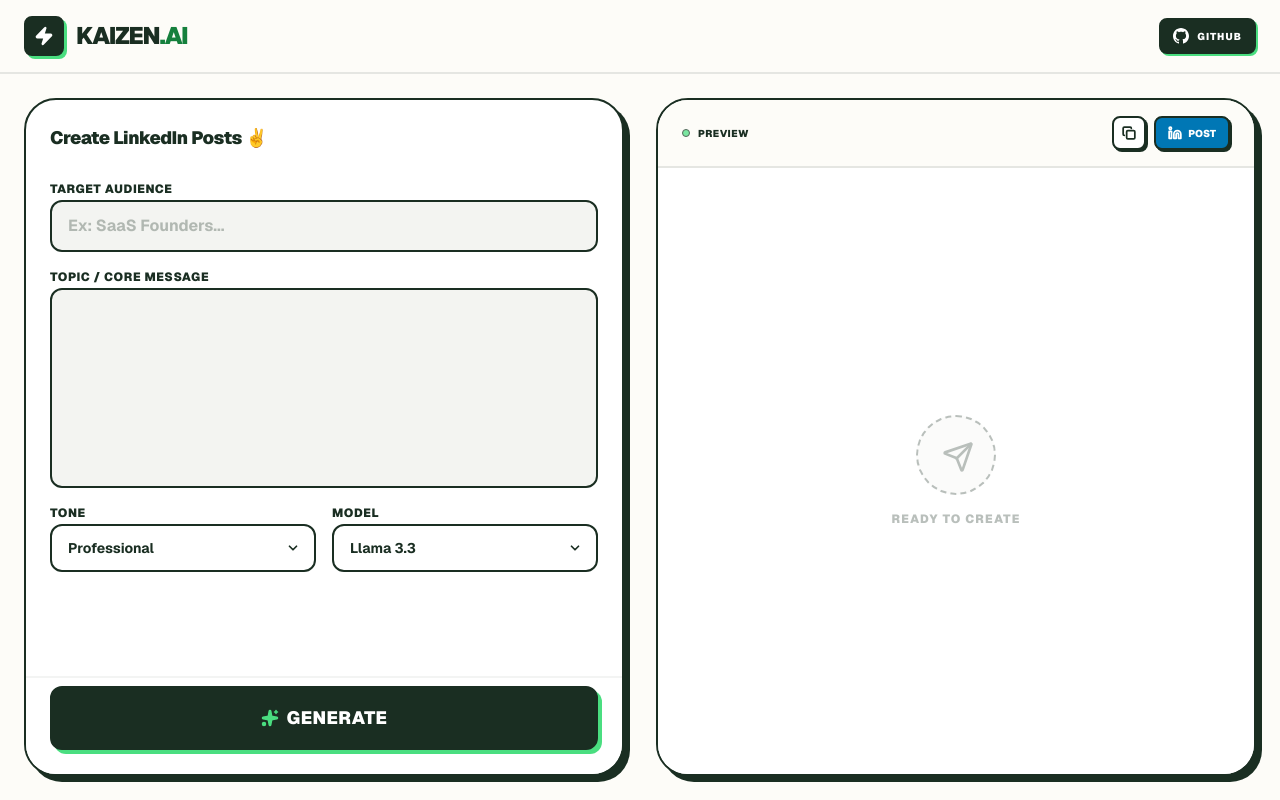
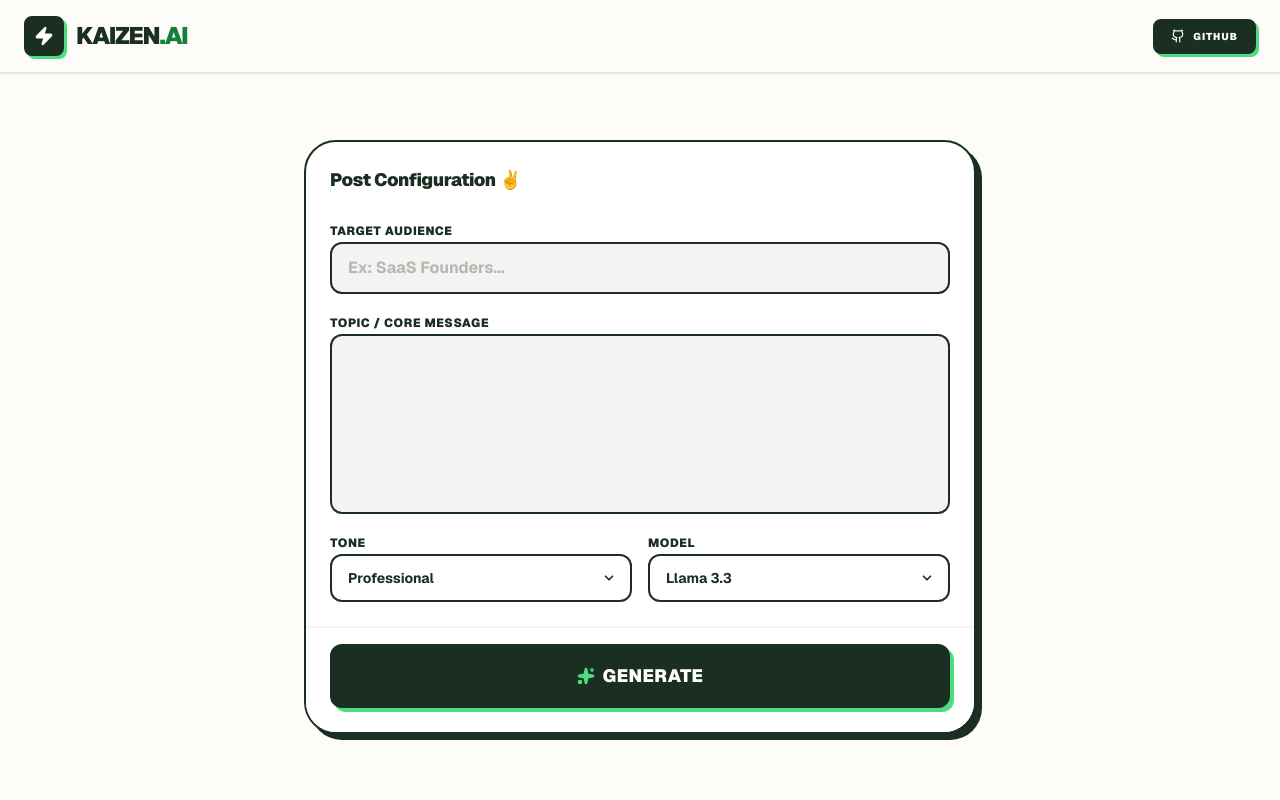
Before and after one commit to StarDust130/kaizen_ai, a Next.js app: page / in a window 1280 px wide. Built offline with nearby package versions, Linux system fonts and the light colour scheme.

Commit message:
Refactor POST request handling in route.ts and enhance validation logic in page.tsx for improved user input handling and error feedback

```diff
--- a/app/page.tsx
+++ b/app/page.tsx
@@ -1,6 +1,6 @@
 "use client";
 
-import { useState, useEffect, useRef } from "react";
+import { useState, useEffect } from "react";
 import { motion, AnimatePresence } from "framer-motion";
 import {
   Zap,
@@ -12,7 +12,9 @@ import {
   Wand2,
   Send,
   ChevronDown,
-  Check,
+  Github,
+  Ban,
+  ShieldAlert,
 } from "lucide-react";
 import toast, { Toaster } from "react-hot-toast";
 
@@ -28,7 +30,54 @@ export default function KaizenAI() {
     model: "llama-3.3-70b-versatile",
   });
 
-  // 🧠 1. Typewriter Animation Logic
+  const [hasStarted, setHasStarted] = useState(false);
+
+  // 🛡️ INTELLIGENT VALIDATION (No AI)
+  const validateField = (text: string) => {
+    const input = text.toLowerCase().trim();
+
+    // 1. Length Check
+    if (input.length < 3) return "too_short";
+
+    // 2. Gibberish Guard (Allows "SaaS", "AI", but blocks "wowwo")
+    const uniqueChars = new Set(input.replace(/[^a-z]/g, "")).size;
+    if (input.length > 5 && uniqueChars < 3) return "gibberish";
+    if (/(.)\1{3,}/.test(input)) return "gibberish"; // Blocks "aaaaa"
+
+    // 3. Strict Irrelevant Guard (Only block NON-LinkedIn stuff)
+    const forbiddenTriggers = [
+      "ignore previous",
+      "system prompt",
+      "jailbreak",
+      "act as",
+      "write code",
+      "python",
+      "javascript",
+      "console.log",
+      "html css",
+      "recipe for",
+      "weather in",
+      "solve 2+",
+      "calculate",
+      "bomb",
+      "suicide",
+      "kill",
+    ];
+
+    if (forbiddenTriggers.some((trigger) => input.includes(trigger))) {
+      return "irrelevant";
+    }
+
+    // 4. Profanity Guard
+    const badWords = ["fuck", "shit", "bitch", "asshole", "scam", "crap"];
+    if (badWords.some((word) => input.includes(word))) {
+      return "profanity";
+    }
+
+    return "safe";
+  };
+
+  // 🧠 1. Typewriter Animation
   useEffect(() => {
     if (output && !loading) {
       let i = 0;
@@ -37,7 +86,7 @@ export default function KaizenAI() {
         setStreamedText((prev) => output.slice(0, i + 1));
         i++;
         if (i >= output.length) clearInterval(interval);
-      }, 5); // Speed of typing
+      }, 5);
       return () => clearInterval(interval);
     } else if (loading) {
       setStreamedText("");
@@ -47,7 +96,10 @@ export default function KaizenAI() {
   // 🧠 2. Smart Autocomplete
   useEffect(() => {
     const timer = setTimeout(async () => {
-      if (formData.topic.length > 8 && !formData.topic.endsWith(" ")) {
+      if (
+        formData.topic.length > 8 &&
+        validateField(formData.topic) === "safe"
+      ) {
         try {
           const res = await fetch("/api/suggest", {
             method: "POST",
@@ -74,9 +126,63 @@ export default function KaizenAI() {
   };
 
   const handleGenerate = async () => {
-    if (!formData.topic) return toast.error("Please enter a topic first.");
+    if (!formData.audience.trim()) return toast.error("Who is this for?");
+    if (!formData.topic.trim()) return toast.error("Please enter a topic.");
+
+    // Validate Topic
+    const topicStatus = validateField(formData.topic);
+    if (topicStatus === "gibberish" || topicStatus === "too_short") {
+      toast("Please type a real topic (e.g., 'SaaS Growth').", {
+        icon: "🤔",
+        style: {
+          border: "2px solid #eab308",
+          color: "#f4f9f6",
+          fontWeight: "bold",
+        },
+      });
+      return;
+    }
+    if (topicStatus === "profanity") {
+      toast("Bad words are not allowed.", {
+        icon: <Ban className="text-red-500" />,
+        style: {
+          border: "2px solid #ef4444",
+          color: "#fbfdfc",
+          fontWeight: "bold",
+        },
+      });
+      return;
+    }
+    if (topicStatus === "irrelevant") {
+      toast("I only write LinkedIn posts. No code or recipes!", {
+        icon: <ShieldAlert className="text-yellow-500" />,
+        style: {
+          border: "2px solid #eab308",
+          color: "#f9f9f9",
+          fontWeight: "bold",
+        },
+      });
+      return;
+    }
+
+    // Validate Audience
+    const audienceStatus = validateField(formData.audience);
+    if (audienceStatus !== "safe") {
+      toast("Invalid Audience input.", {
+        icon: <ShieldAlert className="text-yellow-500" />,
+        style: {
+          border: "2px solid #eab308",
+          color: "#f1f6f3",
+          fontWeight: "bold",
+        },
+      });
+      return;
+    }
+
     setLoading(true);
+    setHasStarted(true);
     setSuggestion("");
+
     try {
       const res = await fetch("/api/generate", {
         method: "POST",
@@ -96,7 +202,7 @@ export default function KaizenAI() {
   const handleEdit = async (action: "shorten" | "refine" | "retry") => {
     if (!output) return;
     setLoading(true);
-    const toastId = toast.loading("AI is working...");
+    const toastId = toast.loading("AI is refining...");
     try {
       const res = await fetch("/api/edit", {
         method: "POST",
@@ -118,7 +224,6 @@ export default function KaizenAI() {
   };
 
   return (
-    // 🟢 LAYOUT FIX: h-screen + overflow-hidden prevents body scroll
     <div className="h-screen bg-[#FDFCF8] text-[#1A2E22] font-sans selection:bg-[#4ADE80] selection:text-[#064E3B] flex flex-col font-medium overflow-hidden">
       <Toaster
         position="top-center"
@@ -131,7 +236,7 @@ export default function KaizenAI() {
         }}
       />
 
-      {/* HEADER (Fixed) */}
+      {/* HEADER */}
       <nav className="shrink-0 border-b-2 border-[#1A2E22]/10 px-6 py-4 bg-[#FDFCF8] z-50">
         <div className="max-w-7xl mx-auto flex justify-between items-center">
           <div className="flex items-center gap-3">
@@ -146,31 +251,40 @@ export default function KaizenAI() {
             <a
               href="https://github.com/StarDust130/kaizen_ai"
               target="_blank"
-              rel="noopener noreferrer"
-              className="flex items-center gap-2 px-3 py-2 bg-[#1A2E22] text-white rounded-lg border-2 border-[#1A2E22] shadow-[2px_2px_0px_#4ADE80] hover:shadow-none hover:translate-x-[1px] hover:translate-y-[1px] transition-all"
+              rel="noreferrer"
+              className="flex items-center gap-2 px-4 py-2 bg-[#1A2E22] text-white rounded-lg border-2 border-[#1A2E22] shadow-[3px_3px_0px_#4ADE80] hover:translate-x-[1px] hover:translate-y-[1px] hover:shadow-none transition-all cursor-pointer"
             >
-              <svg className="w-4 h-4" fill="currentColor" viewBox="0 0 24 24">
-                <path d="M12 0c-6.626 0-12 5.373-12 12 0 5.302 3.438 9.8 8.207 11.387.599.111.793-.261.793-.577v-2.234c-3.338.726-4.033-1.416-4.033-1.416-.546-1.387-1.333-1.756-1.333-1.756-1.089-.745.083-.729.083-.729 1.205.084 1.839 1.237 1.839 1.237 1.07 1.834 2.807 1.304 3.492.997.107-.775.418-1.305.762-1.604-2.665-.305-5.467-1.334-5.467-5.931 0-1.311.469-2.381 1.236-3.221-.124-.303-.535-1.524.117-3.176 0 0 1.008-.322 3.301 1.23.957-.266 1.983-.399 3.003-.404 1.02.005 2.047.138 3.006.404 2.291-1.552 3.297-1.23 3.297-1.23.653 1.653.242 2.874.118 3.176.77.84 1.235 1.911 1.235 3.221 0 4.609-2.807 5.624-5.479 5.921.43.372.823 1.102.823 2.222v 3.293c0 .319.192.694.801.576 4.765-1.589 8.199-6.086 8.199-11.386 0-6.627-5.373-12-12-12z" />
-              </svg>
-              GitHub
+              <Github size={14} />
+              <span>GitHub</span>
             </a>
           </div>
         </div>
       </nav>
 
-      {/* MAIN CONTENT (Split View) */}
-      <main className="flex-1 max-w-7xl mx-auto w-full p-4 lg:p-6 grid grid-cols-1 lg:grid-cols-2 gap-6 lg:gap-8 overflow-hidden">
-        {/* 👈 LEFT: CONTROL CARD (Scrollable if needed, but fixed container) */}
-        <div className="h-full bg-white rounded-[2rem] border-2 border-[#1A2E22] shadow-[6px_6px_0px_#1A2E22] flex flex-col overflow-hidden">
+      {/* MAIN CONTENT AREA */}
+      <main
+        className={`flex-1 w-full p-4 lg:p-6 transition-all duration-700 ease-[cubic-bezier(0.25,0.8,0.25,1)] ${
+          hasStarted
+            ? "max-w-7xl mx-auto grid grid-cols-1 lg:grid-cols-2 gap-6 lg:gap-8 overflow-hidden"
+            : "flex items-center justify-center"
+        }`}
+      >
+        {/* 👈 LEFT: CONFIGURATION */}
+        <motion.div
+          layout
+          transition={{ type: "spring", stiffness: 350, damping: 30 }}
+          className={`bg-white rounded-[2rem] border-2 border-[#1A2E22] shadow-[6px_6px_0px_#1A2E22] flex flex-col overflow-hidden ${
+            hasStarted ? "h-full" : "w-full max-w-2xl max-h-[85vh]"
+          }`}
+        >
           <div className="flex-1 overflow-y-auto p-6 space-y-6 custom-scrollbar">
             <div>
               <h2 className="text-lg font-black text-[#1A2E22] tracking-tight">
-                Create LinkedIn Posts ✌️
+                Post Configuration ✌️
               </h2>
             </div>
 
-            {/* INPUTS */}
-            <div className="space-y-3">
+            <div className="space-y-4">
               <div className="space-y-2">
                 <label className="text-xs font-black uppercase tracking-wider text-[#1A2E22]">
                   Target Audience
@@ -188,7 +302,7 @@ export default function KaizenAI() {
                 <label className="text-xs font-black uppercase tracking-wider text-[#1A2E22]">
                   Topic / Core Message
                 </label>
-                <div className="relative bg-[#F3F4F1] rounded-xl border-2 border-[#1A2E22] focus-within:bg-white focus-within:shadow-[4px_4px_0px_#4ADE80] transition-all min-h-[200px]">
+                <div className="relative bg-[#F3F4F1] rounded-xl border-2 border-[#1A2E22] focus-within:bg-white focus-within:shadow-[4px_4px_0px_#4ADE80] transition-all min-h-[180px]">
                   <div className="absolute top-4 left-4 pointer-events-none whitespace-pre-wrap font-bold text-[#1A2E22]/30 z-0 text-base leading-relaxed">
                     <span className="opacity-0">{formData.topic}</span>
                     <span className="text-[#1A2E22]/40">{suggestion}</span>
@@ -226,6 +340,7 @@ export default function KaizenAI() {
                       <option>Storyteller</option>
                       <option>Contrarian</option>
                       <option>Direct</option>
+                      <option>Super Chill 🤙</option>
                     </select>
                     <ChevronDown
                       className="absolute right-4 top-1/2 -translate-y-1/2 text-[#1A2E22] pointer-events-none stroke-[3px]"
@@ -246,6 +361,8 @@ export default function KaizenAI() {
                     >
                       <option value="llama-3.3-70b-versatile">Llama 3.3</option>
                       <option value="llama-3.1-8b-instant">Llama 3.1</option>
+                      <option value="mixtral-8x7b-32768">Mixtral 8x7B</option>
+                      <option value="gemma2-9b-it">Gemma 2 (9B)</option>
                     </select>
                     <ChevronDown
                       className="absolute right-4 top-1/2 -translate-y-1/2 text-[#1A2E22] pointer-events-none stroke-[3px]"
@@ -257,12 +374,11 @@ export default function KaizenAI() {
             </div>
           </div>
 
-          {/* GENERATE BUTTON (Sticky Footer in Left Card) */}
-          <div className="p-6 pt-2 bg-white border-t-2 border-[#1A2E22]/5">
+          <div className="p-6 pt-4 bg-white border-t-2 border-[#1A2E22]/5">
             <button
               onClick={handleGenerate}
               disabled={loading}
-              className="w-full py-4 bg-[#1A2E22] text-white text-lg rounded-xl font-black uppercase tracking-wide border-2 border-[#1A2E22] shadow-[4px_4px_0px_#4ADE80] hover:translate-x-[2px] hover:translate-y-[2px] hover:shadow-[2px_2px_0px_#4ADE80] active:translate-x-[4px] active:translate-y-[4px] active:shadow-none transition-all flex items-center justify-center gap-2 disabled:opacity-70 disabled:cursor-not-allowed disabled:shadow-none"
+              className="w-full py-4 bg-[#1A2E22] text-white text-lg rounded-xl font-black uppercase tracking-wide border-2 border-[#1A2E22] shadow-[4px_4px_0px_#4ADE80] hover:translate-x-[2px] hover:translate-y-[2px] hover:shadow-[2px_2px_0px_#4ADE80] active:translate-x-[4px] active:translate-y-[4px] active:shadow-none transition-all flex items-center justify-center gap-2 disabled:opacity-70 disabled:cursor-not-allowed"
             >
               {loading ? (
                 <RefreshCcw className="animate-spin" />
@@ -278,44 +394,53 @@ export default function KaizenAI() {
               )}
             </button>
           </div>
-        </div>
+        </motion.div>
 
-        {/* 👉 RIGHT: PREVIEW CARD (Independent Scroll) */}
-        <div className="h-full bg-white rounded-[2rem] border-2 border-[#1A2E22] shadow-[6px_6px_0px_#1A2E22] flex flex-col overflow-hidden relative">
-          {/* 🟢 TOP TOOLBAR (Sticky) */}
+        {/* 👉 RIGHT: PREVIEW CARD */}
+        <AnimatePresence>
+          {hasStarted && (
+            <motion.div
+              initial={{ opacity: 0, x: 60 }}
+              animate={{ opacity: 1, x: 0 }}
+              exit={{ opacity: 0, x: 60 }}
+              transition={{ delay: 0.2, duration: 0.5, type: "spring" }}
+              className="h-full bg-white rounded-[2rem] border-2 border-[#1A2E22] shadow-[6px_6px_0px_#1A2E22] flex flex-col overflow-hidden relative"
+            >
               <div className="shrink-0 px-6 py-4 border-b-2 border-[#1A2E22]/10 bg-[#FDFCF8] flex flex-col gap-4">
                 <div className="flex justify-between items-center">
                   <span className="text-[10px] font-black uppercase tracking-wider text-[#1A2E22] flex items-center gap-2">
                     <div className="w-2 h-2 rounded-full bg-[#4ADE80] border border-[#1A2E22] animate-pulse" />{" "}
-                Preview
+                    Output Canvas
                   </span>
-
-              {/* ACTION BUTTONS */}
+                  {output && !loading && (
                     <div className="flex gap-2">
                       <button
                         onClick={() => {
                           navigator.clipboard.writeText(output);
                           toast.success("Copied!");
                         }}
-                  className="p-2 bg-white border-2 border-[#1A2E22] rounded-lg shadow-[2px_2px_0px_#1A2E22] hover:shadow-none hover:translate-x-[2px] hover:translate-y-[2px] transition-all text-[#1A2E22]"
+                        className="p-2 bg-white border-2 border-[#1A2E22] rounded-lg shadow-[2px_2px_0px_#1A2E22] hover:shadow-none transition-all text-[#1A2E22]"
                       >
                         <Copy size={14} strokeWidth={3} />
                       </button>
                       <button
                         onClick={() =>
                           window.open(
-                      `https://www.linkedin.com/feed/?shareActive=true&text=${encodeURIComponent(output)}`,
+                            `https://www.linkedin.com/feed/?shareActive=true&text=${encodeURIComponent(
+                              output,
+                            )}`,
                             "_blank",
                           )
                         }
-                  className="flex items-center gap-1.5 px-3 py-1.5 text-[10px] font-black uppercase bg-[#0077B5] text-white border-2 border-[#1A2E22] rounded-lg shadow-[2px_2px_0px_#1A2E22] hover:shadow-none hover:translate-x-[2px] hover:translate-y-[2px] transition-all"
+                        className="flex items-center gap-1.5 px-3 py-1.5 text-[10px] font-black uppercase bg-[#0077B5] text-white border-2 border-[#1A2E22] rounded-lg shadow-[2px_2px_0px_#1A2E22] hover:shadow-none transition-all"
                       >
                         <Linkedin size={14} strokeWidth={3} /> POST
                       </button>
                     </div>
+                  )}
                 </div>
 
-            {/* EDIT TOOLS (Now at Top) */}
+                {/* EDIT TOOLS */}
                 {output && !loading && (
                   <motion.div
                     initial={{ opacity: 0, y: -10 }}
@@ -344,7 +469,7 @@ export default function KaizenAI() {
                 )}
               </div>
 
-          {/* SCROLLABLE CANVAS */}
+              {/* CONTENT AREA */}
               <div className="flex-1 overflow-y-auto p-8 bg-white custom-scrollbar relative">
                 <AnimatePresence mode="wait">
                   {loading ? (
@@ -377,7 +502,9 @@ export default function KaizenAI() {
                   )}
                 </AnimatePresence>
               </div>
-        </div>
+            </motion.div>
+          )}
+        </AnimatePresence>
       </main>
     </div>
   );
```
Also changed, not shown: app/api/generate/route.ts (+24 -18 lines). Lines whose indentation alone changed are shown as unchanged.
